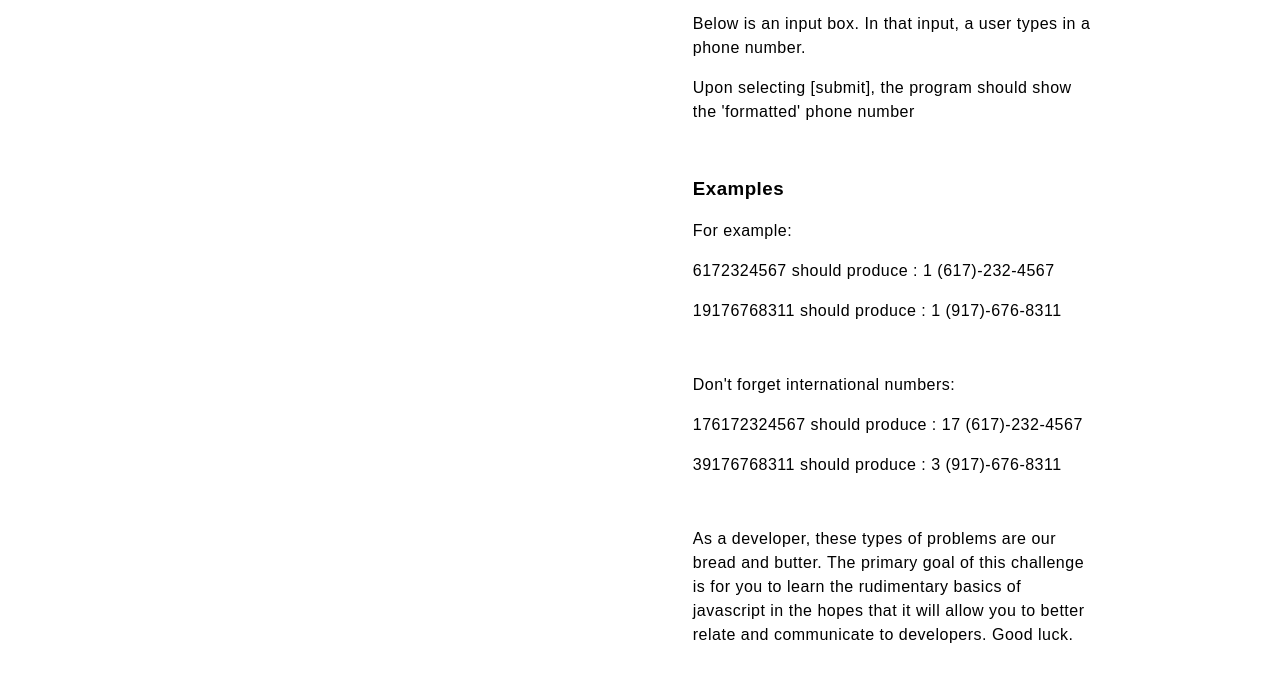
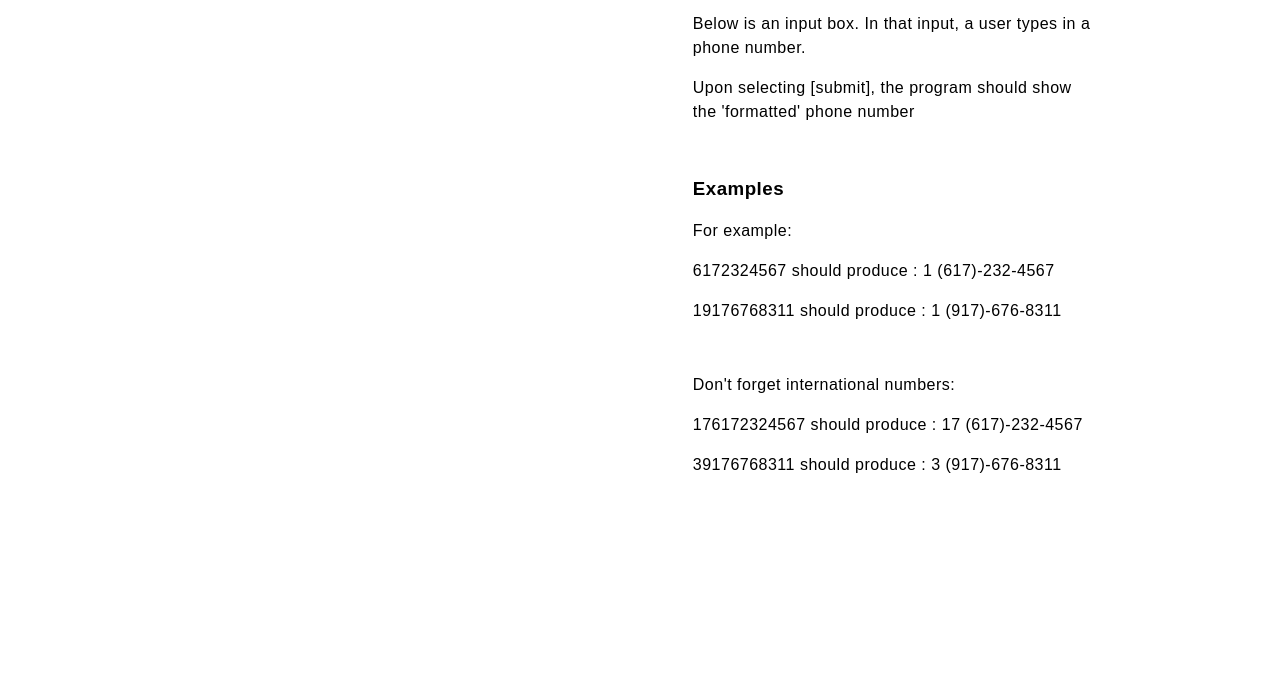
Before and after one commit to alexjohnson505/phone-formatting-challenge, a plain HTML site: page index.html in a window 1280 px wide. Shown: the part 194-876 px from the top of the page. After the commit the page ends 800 px from the top, so only its background shows below. Drawn offline with nearby package versions, Linux system fonts and the light colour scheme.

```diff
--- a/index.html
+++ b/index.html
@@ -44,10 +44,6 @@
 				<p>Don't forget international numbers:</p>
 				<p>176172324567 should produce : 17 (617)-232-4567 </p>
 				<p>39176768311 should produce : 3 (917)-676-8311 </p>
-
-				<br>
-
-				<p>As a developer, these types of problems are our bread and butter. The primary goal of this challenge is for you to learn the rudimentary basics of javascript in the hopes that it will allow you to better relate and communicate to developers. Good luck.</p>
 			</div>
 		</div>
 	</body>
```
Also changed, not shown: 1 other file.
